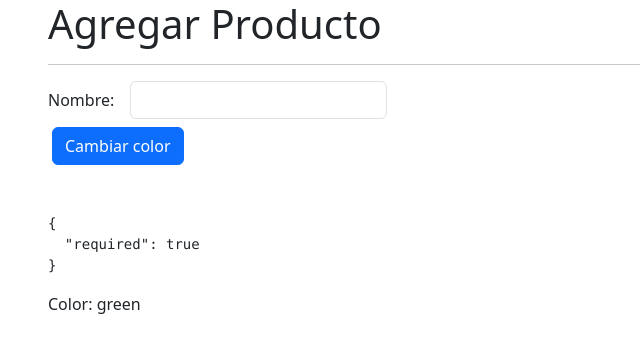
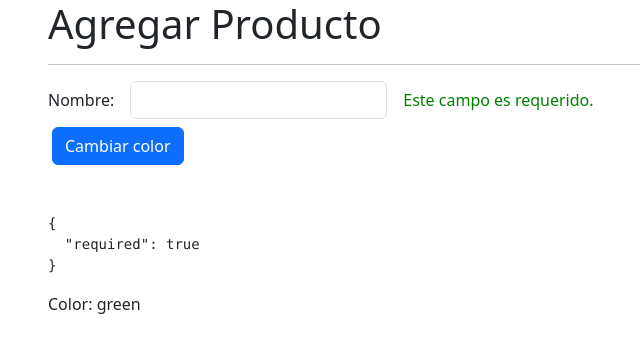
Before and after one commit to CanteSantiago/SignalsDirective, an Angular app in the folder DirectiveSignals/: page /products/product in a window 1280 px wide. Shown: the top 352 px of the page, without its empty margins (34-674 px from the left). Built offline with nearby package versions, Linux system fonts and the light colour scheme.

Commit message:
Vid319-Cambiar el mensaje de la etiqueta

```diff
--- a/DirectiveSignals/src/app/products/pages/product-Page/product-Page.component.html
+++ b/DirectiveSignals/src/app/products/pages/product-Page/product-Page.component.html
@@ -18,7 +18,8 @@
 <div class="col-auto">
  <span customLabel
  [color]="color"
- ></span>
+ [errors]="myForm.get('name')?.errors"
+ >no hay erroes</span>
 </div>
 
 <div class="row mt-2">
--- a/DirectiveSignals/src/app/shared/directives/customLabel.directive.ts
+++ b/DirectiveSignals/src/app/shared/directives/customLabel.directive.ts
@@ -1,4 +1,5 @@
 import { Directive, ElementRef, Input, OnInit } from '@angular/core';
+import { ValidationErrors } from '@angular/forms';
 
 @Directive({
   selector: '[customLabel]',
@@ -8,10 +9,17 @@
 
   private htmlElement?: ElementRef<HTMLElement>;
   private _color: string = 'red';
+  private _errors?: ValidationErrors | null;
+
 
   @Input() set color( value: string ) {
     this._color = value;
     this.setStyle();
+  }
+
+  @Input() set errors( value: ValidationErrors | null | undefined ) {
+    this._errors = value;
+    this.setErrorMessage();
   }
 
   constructor( private el: ElementRef<HTMLElement> ) {
@@ -31,5 +39,21 @@
     this.htmlElement!.nativeElement.style.color = this._color;
   }
 
+  setErrorMessage():void {
+    if ( !this.htmlElement )return;
+    if ( !this._errors ) {
+      this.htmlElement.nativeElement.innerText = '';
+      return;
+    }
+    const errors = Object.keys(this._errors);
+    console.log(errors)
+    if ( errors.includes('required') )  {
+      this.htmlElement.nativeElement.innerText = 'Este campo es requerido.';
+      return;
+    }
+
+
+
+  }
 
 }
```
